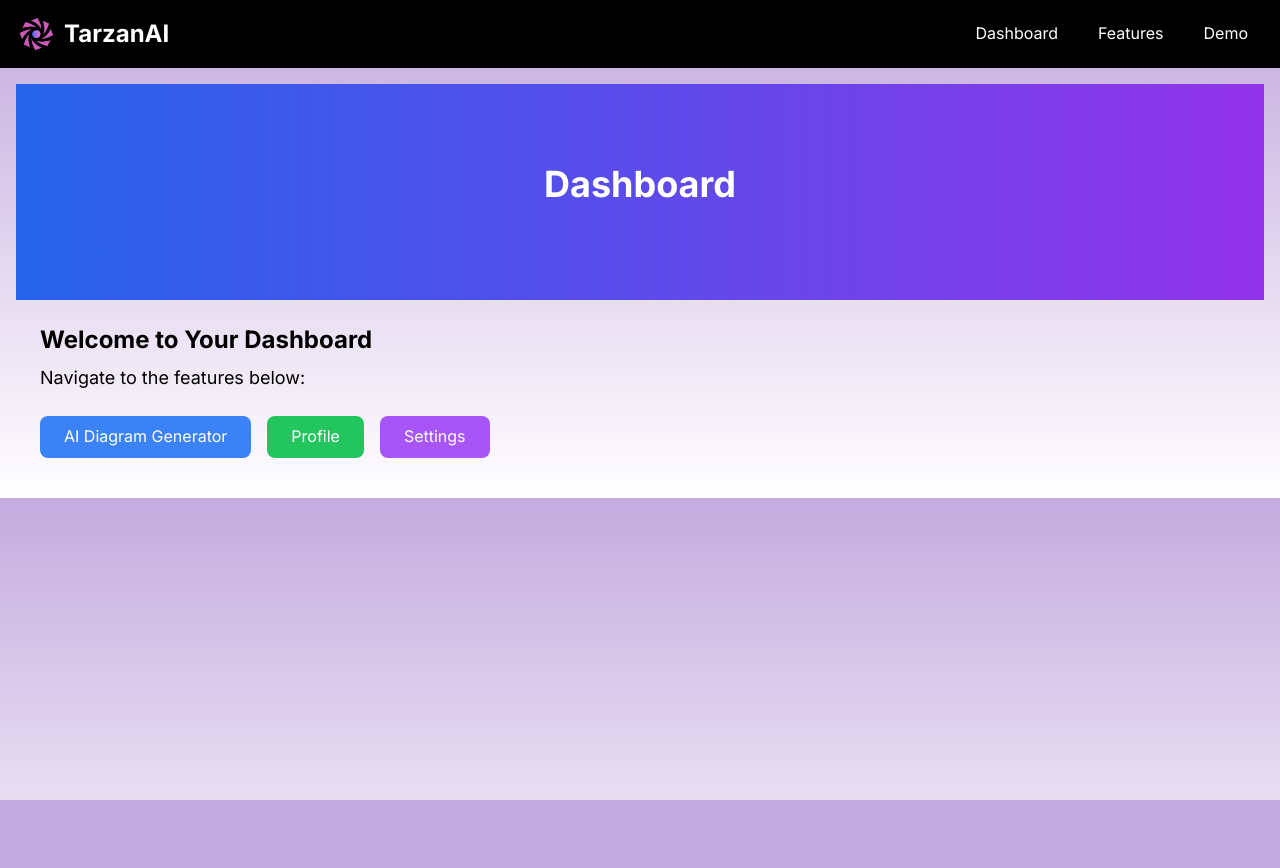
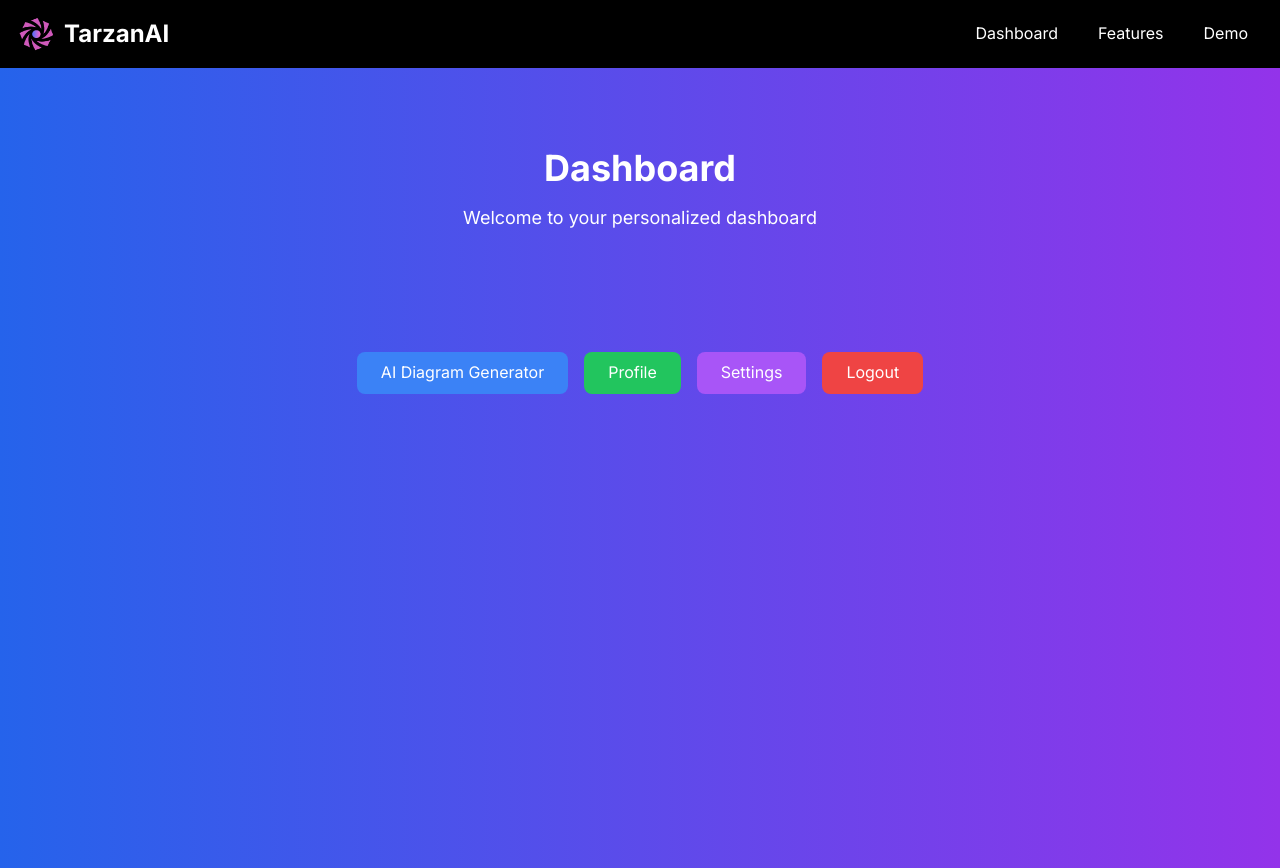
Before and after one commit to rajatsharma80/codevizz, a Next.js app: page /main/dashboard in a window 1280 px wide. Before the commit the page ends 800 px from the top, so only its background shows below. Built offline with nearby package versions, Linux system fonts and the light colour scheme.

Commit message:
initial commit for google authentication

```diff
--- /dev/null
+++ b/app/api/auth/[...nextauth]/route.ts
@@ -0,0 +1,19 @@
+import NextAuth from 'next-auth';
+import GoogleProvider from 'next-auth/providers/google';
+
+export const authOptions = {
+  providers: [
+    GoogleProvider({
+      clientId: process.env.GOOGLE_CLIENT_ID!,
+      clientSecret: process.env.GOOGLE_CLIENT_SECRET!,
+    }),
+  ],
+  secret: process.env.NEXTAUTH_SECRET,
+  pages: {
+    signIn: '/',
+  },
+};
+
+const handler = NextAuth(authOptions);
+
+export { handler as GET, handler as POST };
--- /dev/null
+++ b/app/components/SessionWrapper.tsx
@@ -0,0 +1,7 @@
+'use client';
+
+import { SessionProvider } from 'next-auth/react';
+
+export default function SessionWrapper({ children }: { children: React.ReactNode }) {
+  return <SessionProvider>{children}</SessionProvider>;
+}
--- a/app/layout.tsx
+++ b/app/layout.tsx
@@ -1,7 +1,12 @@
+import SessionWrapper from './components/SessionWrapper';
+
 export default function RootLayout({ children }: { children: React.ReactNode }) {
   return (
     <html lang="en">
-      <body>{children}</body>
+      <body>
+        {/* Wrap all components with the Session Provider */}
+        <SessionWrapper>{children}</SessionWrapper>
+      </body>
     </html>
   );
 }
--- a/app/main/dashboard/page.tsx
+++ b/app/main/dashboard/page.tsx
@@ -1,38 +1,58 @@
-"use client";
+'use client';
 
-import { useRouter } from "next/navigation";
+import { useRouter } from 'next/navigation';
+import { signOut } from 'next-auth/react';
 
 export default function Dashboard() {
   const router = useRouter();
 
+  const handleLogout = async () => {
+    try {
+      // Call the `signOut` function and redirect to the home page
+      await signOut({ callbackUrl: '/' });
+
+      // Clear cookies manually by setting them to an empty value
+      document.cookie =
+        'next-auth.session-token=; path=/; expires=Thu, 01 Jan 1970 00:00:00 UTC;';
+
+      document.cookie =
+        '__Secure-next-auth.session-token=; path=/; expires=Thu, 01 Jan 1970 00:00:00 UTC;';
+    } catch (error) {
+      console.error('Logout failed:', error);
+    }
+  };
+
   return (
-    <div className="p-4">
-      <div className="bg-gradient-to-r from-blue-600 to-purple-600 text-white text-center py-20">
+    <div className="min-h-screen bg-gradient-to-r from-blue-600 to-purple-600 text-white">
+      <div className="text-center py-20">
         <h1 className="text-4xl font-bold mb-4">Dashboard</h1>
+        <p className="text-lg">Welcome to your personalized dashboard</p>
       </div>
       <div className="p-6">
-        <h2 className="text-2xl font-bold mb-2 text-black">Welcome to Your Dashboard</h2>
-        <p className="text-lg mb-6 text-black">
-          Navigate to the features below:
-        </p>
-        <div className="flex space-x-4">
+        <div className="flex space-x-4 justify-center">
           <button
-            onClick={() => router.push("/main")}
+            onClick={() => router.push('/main')}
             className="px-6 py-2 bg-blue-500 text-white rounded-lg hover:bg-blue-600"
           >
             AI Diagram Generator
           </button>
           <button
-            onClick={() => alert("Profile Page Coming Soon!")}
+            onClick={() => alert('Profile Page Coming Soon!')}
             className="px-6 py-2 bg-green-500 text-white rounded-lg hover:bg-green-600"
           >
             Profile
           </button>
           <button
-            onClick={() => alert("Settings Page Coming Soon!")}
+            onClick={() => alert('Settings Page Coming Soon!')}
             className="px-6 py-2 bg-purple-500 text-white rounded-lg hover:bg-purple-600"
           >
             Settings
+          </button>
+          <button
+            onClick={handleLogout}
+            className="px-6 py-2 bg-red-500 text-white rounded-lg hover:bg-red-600"
+          >
+            Logout
           </button>
         </div>
       </div>
--- a/app/page.tsx
+++ b/app/page.tsx
@@ -1,6 +1,7 @@
 'use client'; // This marks the file as a Client Component
 
 import { useRouter } from 'next/navigation';
+import { signIn } from 'next-auth/react';
 import { useState } from 'react';
 import '../styles/globals.css';
 
@@ -8,12 +9,19 @@ export default function LandingPage() {
   const [authSuccess, setAuthSuccess] = useState(false);
   const router = useRouter();
 
-  const handleAuth = () => {
-    // Example authentication logic
-    const isAuthenticated = true; // Replace with your auth logic
-    if (isAuthenticated) {
-      setAuthSuccess(true);
-      router.push('/main/dashboard'); // Redirect to dashboard
+  const handleAuth = async () => {
+    try {
+      const result = await signIn('google', { callbackUrl: '/main/dashboard' });
+      if (result?.error) {
+        console.error('Authentication failed:', result.error);
+        alert('Authentication failed. Please try again.');
+      } else {
+        setAuthSuccess(true);
+        router.push('/main/dashboard');
+      }
+    } catch (error) {
+      console.error('An error occurred during authentication:', error);
+      alert('An unexpected error occurred. Please try again later.');
     }
   };
 
@@ -26,7 +34,7 @@ export default function LandingPage() {
           onClick={handleAuth}
           className="px-6 py-2 bg-green-500 text-white rounded-lg hover:bg-green-600"
         >
-          Login
+          Login with Google
         </button>
       </div>
     </div>
```
Also changed, not shown: 1 other file (tests, documents, lock files or other folders).
